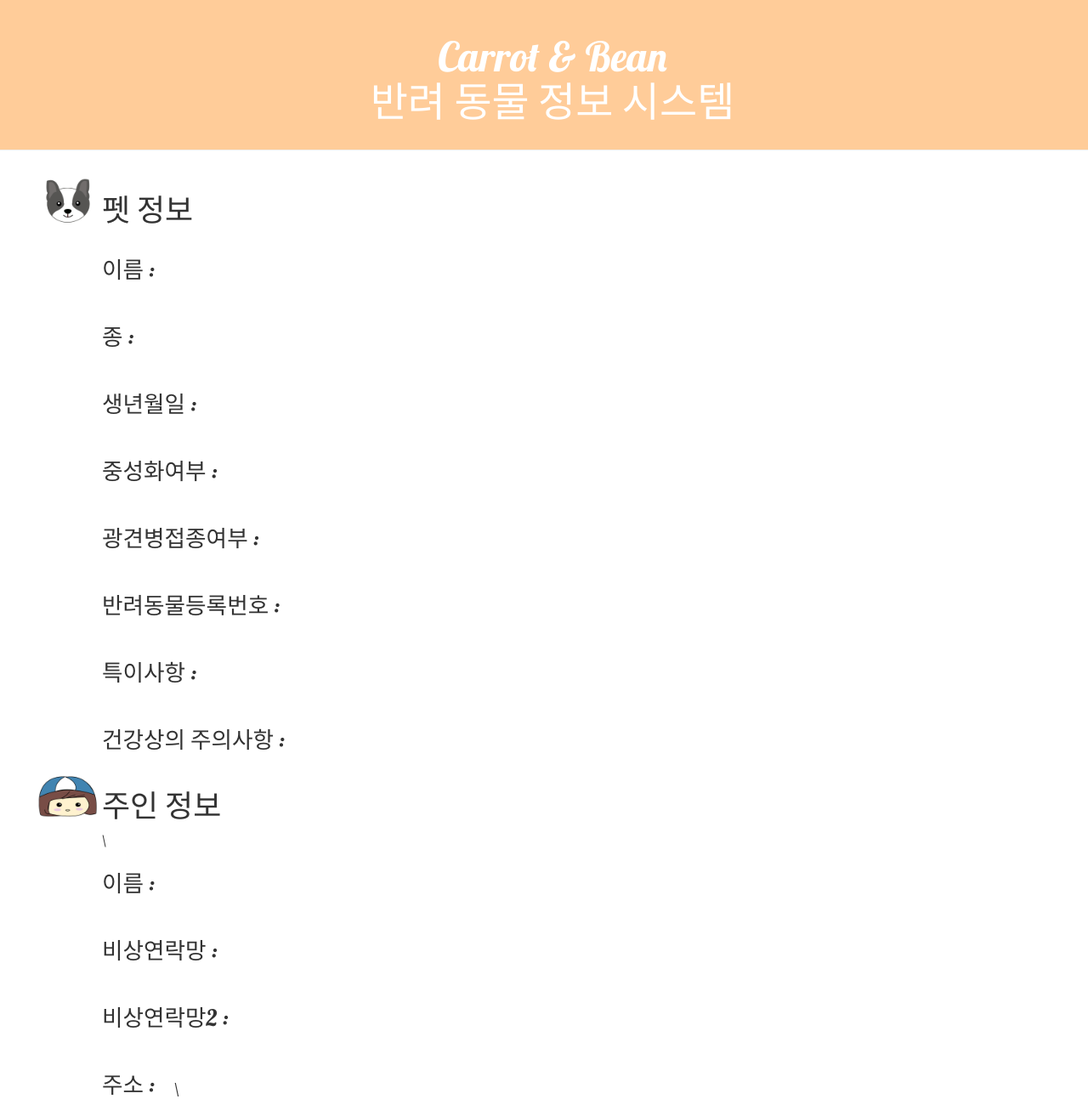
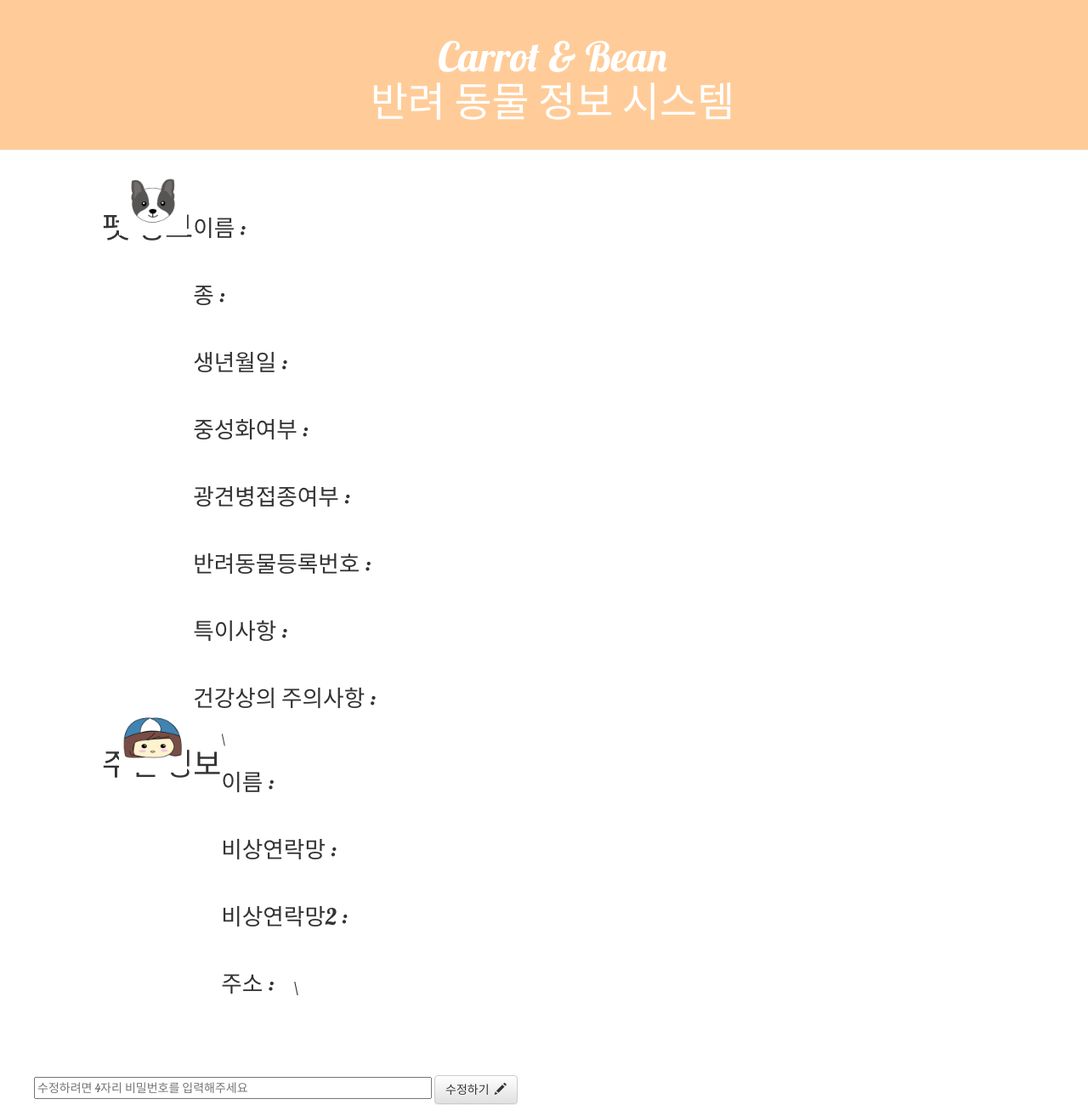
Before and after one commit to kyc0816/my-first-blog, a Django app: template blog/templates/blog/post_detail.html in a window 1280 px wide. Shown: the top 1313 px of the page at 85% size. Run offline with Django 3.2, Linux system fonts and the light colour scheme; the template is opened without the code that fills it, so the values that code supplies are empty; some libraries are stand-ins or nearby versions.

Commit message:
For a long time

```diff
--- a/blog/static/css/blog.css
+++ b/blog/static/css/blog.css
@@ -15,7 +15,11 @@
     width: 80px;
     height: 80px;
     float: left;
-    transform: translate(0px,-30px);
+    transform: translate(100px,-30px);
+}
+
+#text_info {
+    float: left;
 }
 
 .content {
--- a/blog/templates/blog/post_detail.html
+++ b/blog/templates/blog/post_detail.html
@@ -10,7 +10,7 @@
         {% endif %}
         {% endif %}
         <div class="petinfo">
-            <div><img src="/static/pet.jpg" alt="img" id="icon_info"/><h1>펫 정보</h1></div>
+            <div><img src="/static/pet.jpg" alt="img" id="icon_info"/><h1 id="text_info">펫 정보</h1></div>
             <table class="petinfotable">
               <tbody>
                 <tr><td><p class="listTitleType">이름 :&nbsp;&nbsp;&nbsp;&nbsp;</p></td><td><p class="listTitle">{{ post.title }}</p></td></tr>
@@ -37,7 +37,7 @@
 
         </div>
         <div class="ownerinfo">
-            <div><img src="/static/owner.jpg" alt="img" id="icon_info"/><h1>주인 정보</h1></div>
+            <div><img src="/static/owner.jpg" alt="img" id="icon_info"/><h1 id="text_info">주인 정보</h1></div>
             <table class="ownerinfotable">
               <tbody>
                 <tr><td><p class="listTitleType">이름 :&nbsp;&nbsp;&nbsp;&nbsp;</p></td><td><p class="listTitle">{{ post.number }}</p></td></tr>
```
